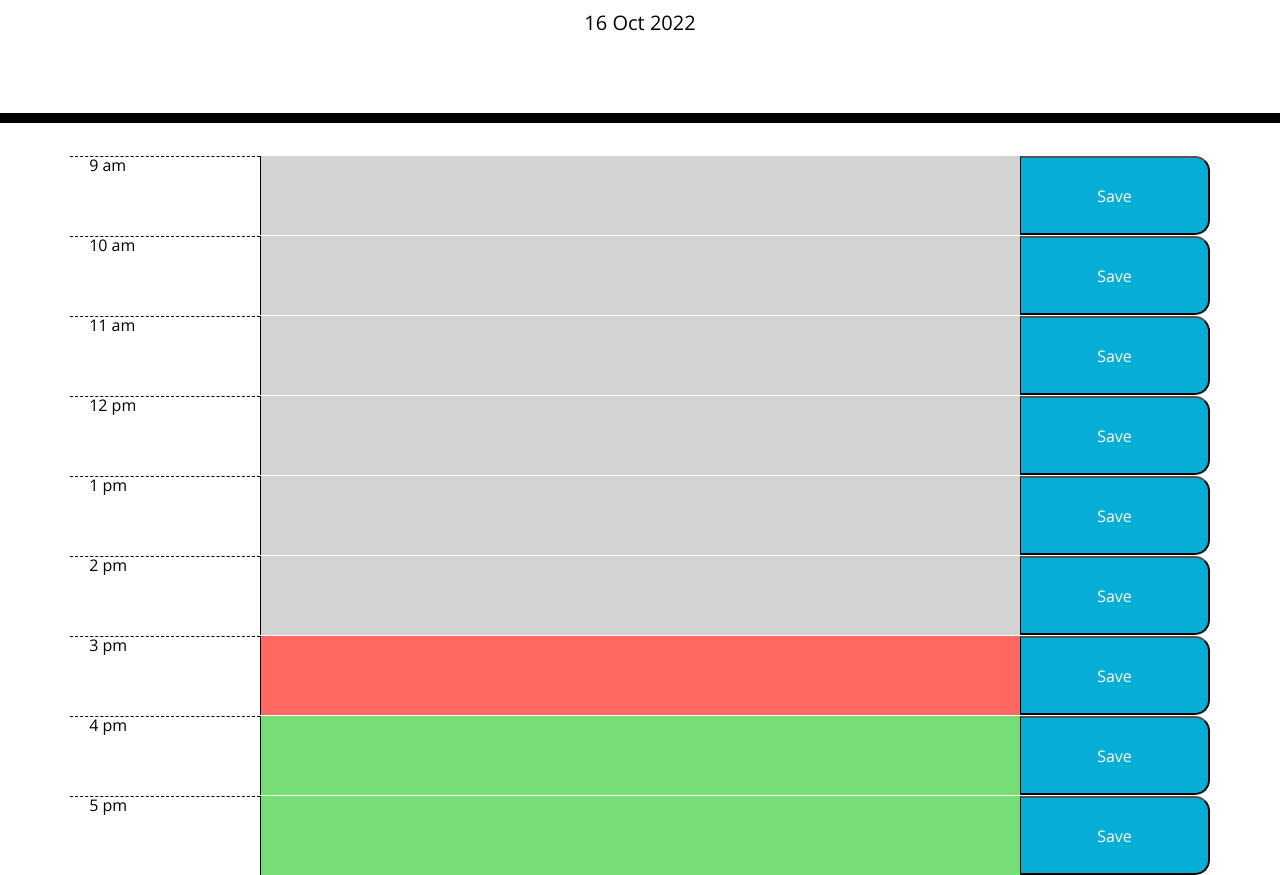
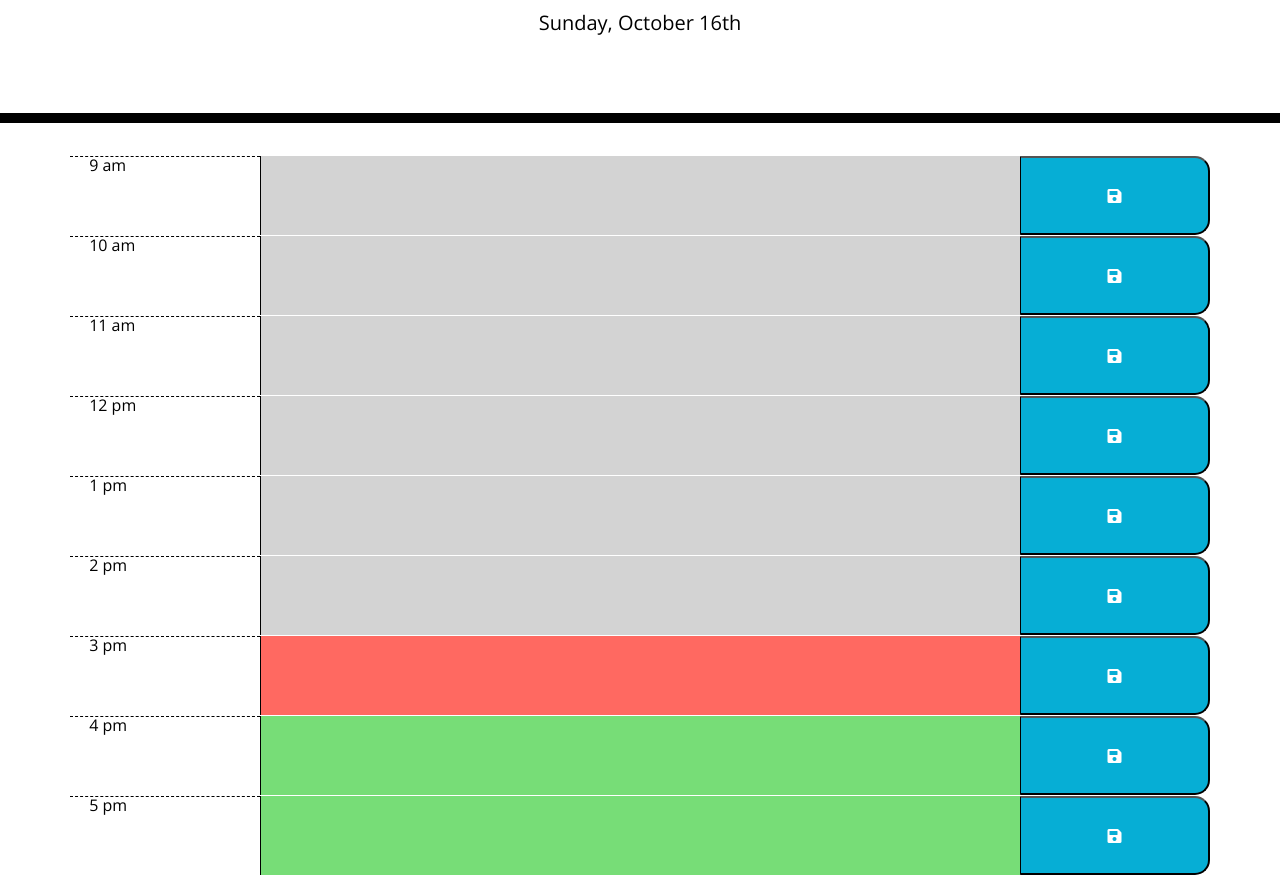
Before and after one commit to NataVenk/Daily-calendar, a plain HTML site: page index.html in a window 1280 px wide. Shown: the part 181-1056 px from the top of the page. Drawn offline with nearby package versions, Linux system fonts and the light colour scheme.

Commit message:
locak icon added console log cleaned up

```diff
--- a/assets/js/script.js
+++ b/assets/js/script.js
@@ -8,7 +8,7 @@ var descTime = document.getElementsByClassName("description");
  Array.from(descTime).forEach(description => {
   let pHour  =  parseInt(description.id)
 
-    console.log(currentHour)
+    // console.log(currentHour)
 
     if (pHour){
 
@@ -29,15 +29,15 @@ var descTime = document.getElementsByClassName("description");
 
 
 var currentTime = moment();
-console.log(currentTime)
+// console.log(currentTime)
 
 function saveTask (event){
-    console.log("click")
-    console.log(event)
+    // console.log("click")
+    // console.log(event)
     const text=event.target.previousElementSibling.value
     const hour=event.target.previousElementSibling.id
     const tasks=JSON.parse(localStorage.getItem("planner")) || {}
-    console.log (tasks)
+    // console.log (tasks)
     tasks[hour]=text
     localStorage.setItem("planner", JSON.stringify(tasks))
     $("#message").text("Your task has been saved!")
@@ -52,13 +52,13 @@ function saveTask (event){
 function loadTasks(){
  const tasks = JSON.parse(localStorage.getItem("planner")) || {}
  for(let i = 9; i<=17; i++){
-    console.log($("#"+i),tasks[i])
+    // console.log($("#"+i),tasks[i])
     $("#"+i).val(tasks[i] || "")
 
  }
 }
 
-$("#currentDay").text(currentTime.format(" D MMM YYYY"))
+$("#currentDay").text(currentTime.format("dddd, MMMM Do"))
 $(".saveBtn").on("click", saveTask)
 
 loadTasks()
--- a/index.html
+++ b/index.html
@@ -20,9 +20,10 @@
     />
     <link rel="stylesheet" href="./assets/css/style.css" />
 
-    <title>Work Day Scheduler class="fas fa-save" i ::before ></title>
+    <title>Work Day Scheduler </title>
   </head>
 
+  <!-- <class="fas fa-save" i ::before> -->
   <body>
     <header class="jumbotron">
       <h1 class="display-3">Work Day Scheduler
@@ -44,28 +45,28 @@
 
               <div class="hour col-2" > 9 am </div>
               <textarea  id="9" class= "description col-8 past" ></textarea>
-              <button  class= "saveBtn  col-2" >Save</button>
+              <button  class= "saveBtn  col-2 fas fa-save i ::before" button></button>
 
             </div>
             <div class="row">
 
               <div class="hour col-2" > 10 am </div>
               <textarea  id="10" class= "description col-8 past" ></textarea>
-              <button  class= "saveBtn  col-2" >Save</button>
+              <button  class= "saveBtn  col-2 fas fa-save i ::before" button></button>
 
             </div>
             <div class="row">
 
               <div class="hour col-2" > 11 am </div>
               <textarea  id="11" class= "description col-8 past" ></textarea>
-              <button  class= "saveBtn  col-2" >Save</button>
+              <button  class= "saveBtn  col-2 fas fa-save i ::before" button></button>
 
             </div>
             <div class="row">
 
               <div class="hour col-2" > 12 pm </div>
               <textarea  id="12" class= "description col-8 past" ></textarea>
-              <button  class= "saveBtn  col-2" >Save</button>
+              <button  class= "saveBtn  col-2 fas fa-save i ::before" button></button>
 
             </div>
 
@@ -73,35 +74,35 @@
 
               <div class="hour col-2"> 1 pm </div>
               <textarea  id="13" class= "description col-8 past" ></textarea>
-              <button  class= "saveBtn  col-2" >Save</button>
+              <button  class= "saveBtn  col-2 fas fa-save i ::before" button></button>
 
             </div>
             <div class="row">
 
               <div class="hour col-2"> 2 pm </div>
               <textarea id="14" class= "description col-8 past" ></textarea>
-              <button  class= "saveBtn  col-2" >Save</button>
+              <button  class= "saveBtn  col-2 fas fa-save i ::before" button></button>
 
             </div>
             <div class="row">
 
               <div class="hour col-2"> 3 pm </div>
               <textarea  id="15" class= "description col-8 past"  ></textarea>
-              <button  class= "saveBtn  col-2" >Save</button>
+              <button  class= "saveBtn  col-2 fas fa-save i ::before" button></button>
 
             </div>
             <div class="row">
 
               <div class="hour col-2"> 4 pm </div>
               <textarea  id="16" class= "description col-8 past" ></textarea>
-              <button  class= "saveBtn  col-2" >Save</button>
+              <button  class= "saveBtn  col-2 fas fa-save i ::before" button></button>
 
             </div>
             <div class="row">
 
               <div class="hour col-2"> 5 pm </div>
               <textarea  id="17" class= "description col-8 past" ></textarea>
-              <button  class= "saveBtn  col-2" >Save</button>
+              <button  class= "saveBtn  col-2 fas fa-save i ::before" button></button>
 
             </div>
           </div>
```
